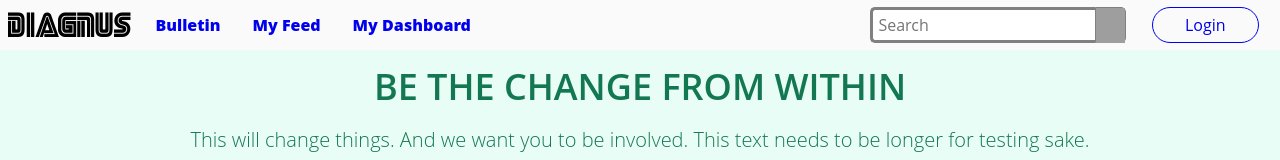
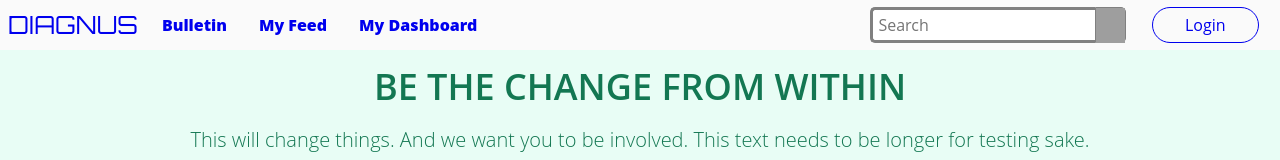
Before and after one commit to DivineDX/ImpactNUS-Orbital2019, a React (Create React App) app in the folder frontend-web/: page / in a window 1280 px wide. Shown: the top 160 px of the page. Built offline with nearby package versions, Linux system fonts and the light colour scheme; grey boxes are pictures that could not be loaded.

Commit message:
changed font of logo

```diff
--- a/frontend-web/package.json
+++ b/frontend-web/package.json
@@ -6,6 +6,7 @@
     "bootstrap": "^4.3.1",
     "react": "^16.8.6",
     "react-dom": "^16.8.6",
+    "react-native-text-gradient": "^0.1.5",
     "react-scripts": "3.0.1"
   },
   "scripts": {
--- a/frontend-web/src/Components/NavBar/NavBar.css
+++ b/frontend-web/src/Components/NavBar/NavBar.css
@@ -1,16 +1,19 @@
-@font-face {
-    font-family: 'SEGA LOGO FONT';
+/* @font-face {
+    font-family: 'Orbitron';
     font-style: normal;
     font-weight: normal;
-    src: local('SEGA LOGO FONT'), url('SEGA.woff') format('woff');
+    src: local('Orbitron'), url('Orbitron.woff') format('woff');
+} */
+
+@import url('https://fonts.googleapis.com/css?family=Orbitron&display=swap');
+
+#Logo {
+    font-family: 'Orbitron';
+    font-size: 25px;
+    color: ;
+    border: none;
 }
 
-#Logo {
-    font-family: 'SEGA LOGO FONT';
-    font-size: 25px;
-    color: black;
-    border: none;
-}
 
 @import url(https://fonts.googleapis.com/css?family=Open+Sans);
 
--- a/frontend-web/src/Components/NavBar/NavBar.js
+++ b/frontend-web/src/Components/NavBar/NavBar.js
@@ -5,7 +5,7 @@ const NavBar = () => {
     return (
         <nav id="BGColour">
             <a id = "Logo" className="link no-underline flex items-center pa2 br" href="#0">
-            DIAGNUS
+                DIAGNUS
             </a>
             <div className = "flex items-center pa3 fw9">
                 <a className="link dib dim mr3 mr4-ns" href="#0">Bulletin</a>
```
Also changed, not shown: frontend-web/src/Components/NavBar/SEGA.woff (deleted), 1 other file (tests, documents, lock files or other folders).
